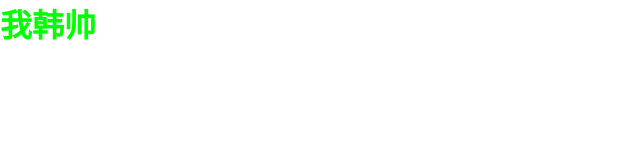
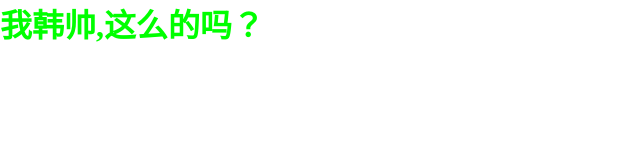
Before and after one commit to panboren/lesson1-git, a plain HTML site: page src/index.html in a window 1280 px wide. Shown: the whole page, without its empty margins (0-640 px from the left). Drawn offline with Linux system fonts and the light colour scheme.

Commit message:
Update index.html

```diff
--- a/src/index.html
+++ b/src/index.html
@@ -6,7 +6,6 @@
     <link rel="stylesheet" href="./index.css">
 </head>
 <body>
-<h1>我韩帅</h1>
-
+<h1>我韩帅,这么的吗？</h1>
 </body>
 </html>
```
